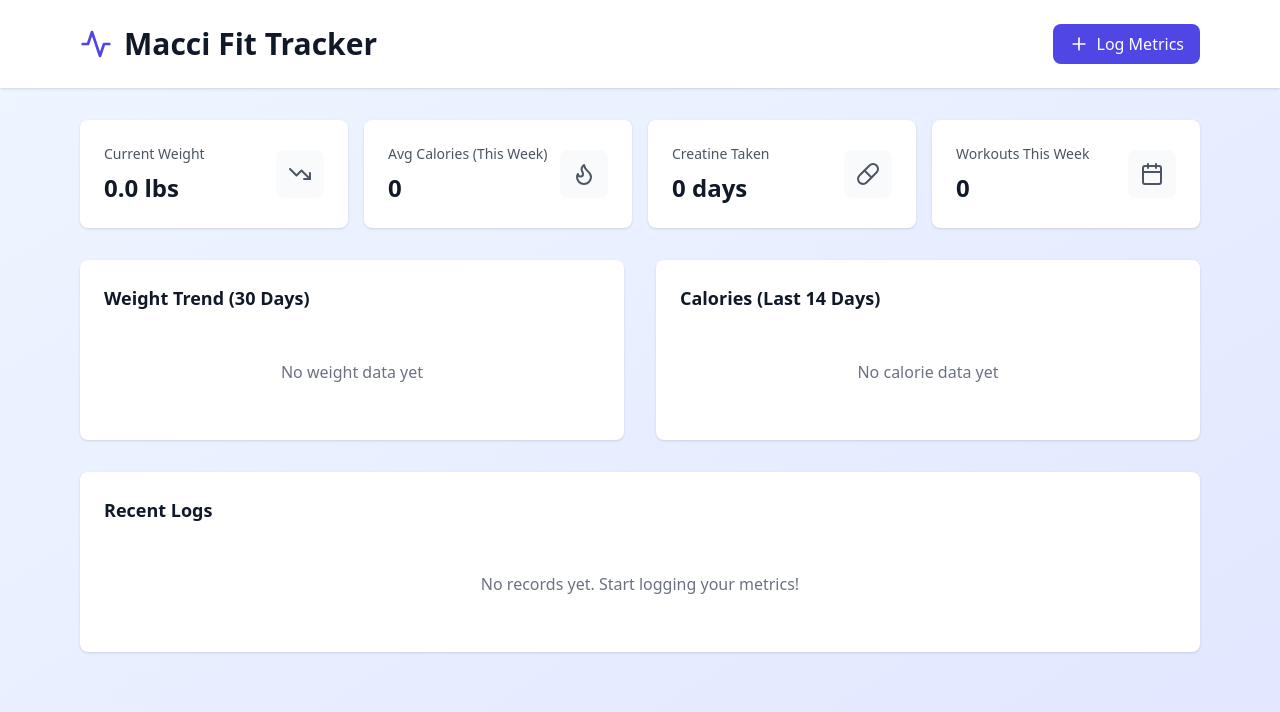
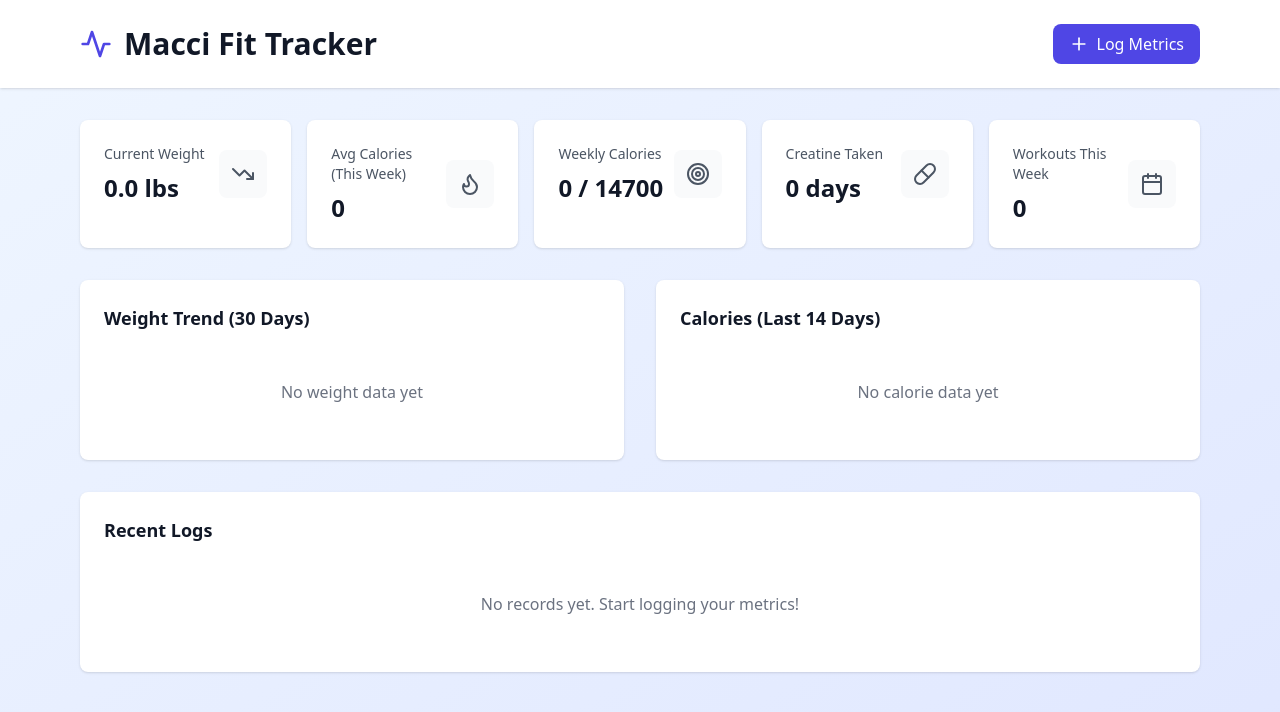
Before and after one commit to NayMcE/Fitness-App, a Next.js app: page / in a window 1280 px wide. Shown: the top 712 px of the page. Built offline with nearby package versions, Linux system fonts and the light colour scheme.

Commit message:
changing the data graph of the calories chart

```diff
--- a/components/CaloriesChart.tsx
+++ b/components/CaloriesChart.tsx
@@ -1,6 +1,6 @@
 'use client'
 
-import { BarChart, Bar, XAxis, YAxis, CartesianGrid, Tooltip, ResponsiveContainer } from 'recharts'
+import { LineChart, Line, XAxis, YAxis, CartesianGrid, Tooltip, ResponsiveContainer, Label } from 'recharts'
 import { DailyRecord } from '@/types'
 
 export default function CaloriesChart({ records }: { records: DailyRecord[] }) {
@@ -12,15 +12,32 @@ export default function CaloriesChart({ records }: { records: DailyRecord[] }) {
     <div className="bg-white rounded-lg shadow p-6">
       <h2 className="text-lg font-bold text-gray-900 mb-4">Calories (Last 14 Days)</h2>
       {data.length > 0 ? (
-        <ResponsiveContainer width="100%" height={300}>
-          <BarChart data={data}>
-            <CartesianGrid strokeDasharray="3 3" />
-            <XAxis dataKey="date" />
-            <YAxis />
-            <Tooltip />
-            <Bar dataKey="calories" fill="#f59e0b" />
-          </BarChart>
-        </ResponsiveContainer>
+        <>
+          <ResponsiveContainer width="100%" height={300}>
+            <LineChart data={data} margin={{ top: 20, right: 30, left: 0, bottom: 0 }}>
+              <CartesianGrid strokeDasharray="3 3" />
+              <XAxis dataKey="date" />
+              <YAxis />
+              <Tooltip formatter={(value) => `${value} cal`} />
+              <Line
+                type="monotone"
+                dataKey="calories"
+                stroke="#f59e0b"
+                strokeWidth={2}
+                dot={{ fill: '#f59e0b', r: 5 }}
+                label={{ position: 'top', formatter: (value) => `${value}`, fill: '#374151', fontSize: 12 }}
+              />
+            </LineChart>
+          </ResponsiveContainer>
+          <div className="mt-6 grid grid-cols-2 gap-4">
+            {data.map((record) => (
+              <div key={record.date} className="flex justify-between items-center p-3 bg-gray-50 rounded-lg">
+                <span className="text-sm font-medium text-gray-700">{record.date}</span>
+                <span className="text-lg font-bold text-amber-600">{record.calories}</span>
+              </div>
+            ))}
+          </div>
+        </>
       ) : (
         <p className="text-gray-500 text-center py-8">No calorie data yet</p>
       )}
--- a/components/Dashboard.tsx
+++ b/components/Dashboard.tsx
@@ -1,8 +1,8 @@
 'use client'
 
-import { TrendingDown, Flame, Calendar, Pill } from 'lucide-react'
+import { TrendingDown, Flame, Calendar, Pill, Target } from 'lucide-react'
 import { FitnessData, DailyRecord } from '@/types'
-import { getWeightTrend, getAverageCalories, getWeeklyWorkouts, getWeeklyCreatineDays } from '@/utils/calculations'
+import { getWeightTrend, getAverageCalories, getWeeklyWorkouts, getWeeklyCreatineDays, getWeeklyCalories } from '@/utils/calculations'
 import StatCard from './StatCard'
 import WeightChart from './WeightChart'
 import CaloriesChart from './CaloriesChart'
@@ -21,6 +21,8 @@ export default function Dashboard({ data, onEditRecord, onDeleteRecord }: Dashbo
   const avgCalories = getAverageCalories(records)
   const weeklyWorkouts = getWeeklyWorkouts(records)
   const creatineDays = getWeeklyCreatineDays(records)
+  const weeklyCalories = getWeeklyCalories(records)
+  const weeklyCalorieGoal = 14700 // 2000 cal/day × 7 days
 
   const handleEdit = (record: DailyRecord) => {
     if (onEditRecord) {
@@ -36,7 +38,7 @@ export default function Dashboard({ data, onEditRecord, onDeleteRecord }: Dashbo
 
   return (
     <div className="space-y-8">
-      <div className="grid grid-cols-1 md:grid-cols-2 lg:grid-cols-4 gap-4">
+      <div className="grid grid-cols-1 md:grid-cols-2 lg:grid-cols-5 gap-4">
         <StatCard
           icon={TrendingDown}
           label="Current Weight"
@@ -48,6 +50,13 @@ export default function Dashboard({ data, onEditRecord, onDeleteRecord }: Dashbo
           icon={Flame}
           label="Avg Calories (This Week)"
           value={avgCalories.toString()}
+          change={0}
+          trend="stable"
+        />
+        <StatCard
+          icon={Target}
+          label="Weekly Calories"
+          value={`${weeklyCalories} / ${weeklyCalorieGoal}`}
           change={0}
           trend="stable"
         />
--- a/utils/calculations.ts
+++ b/utils/calculations.ts
@@ -77,3 +77,16 @@ export function getWeeklyCreatineDays(records: DailyRecord[]): number {
     return recordDate >= monday && recordDate <= today && r.creatine
   }).length
 }
+
+export function getWeeklyCalories(records: DailyRecord[]): number {
+  const monday = getMondayOfWeek()
+  const today = new Date()
+
+  // Filter records from Monday to today and sum calories
+  const weekRecords = records.filter(r => {
+    const recordDate = new Date(r.date)
+    return recordDate >= monday && recordDate <= today
+  })
+
+  return weekRecords.reduce((sum, r) => sum + r.calories, 0)
+}
```
